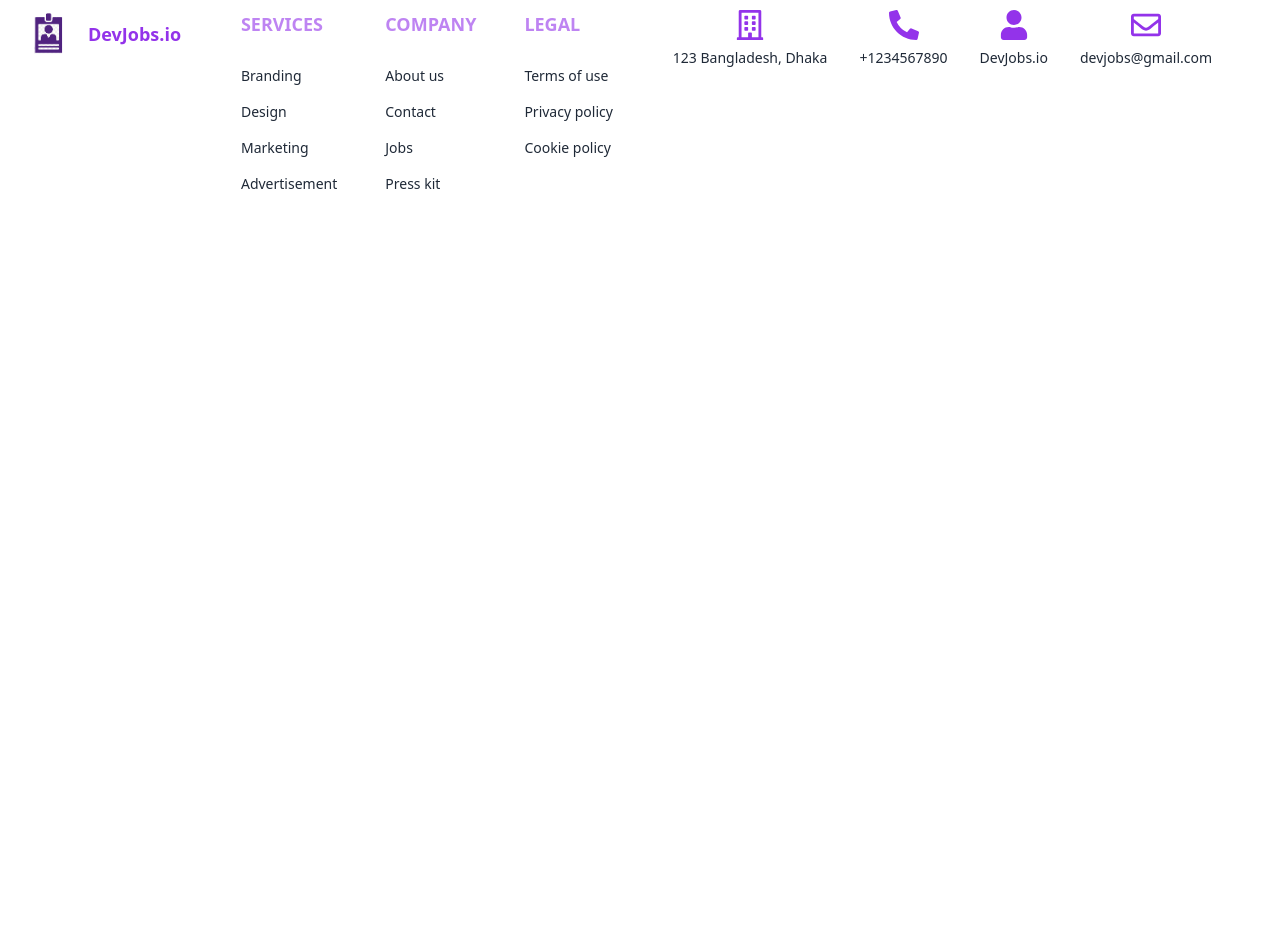
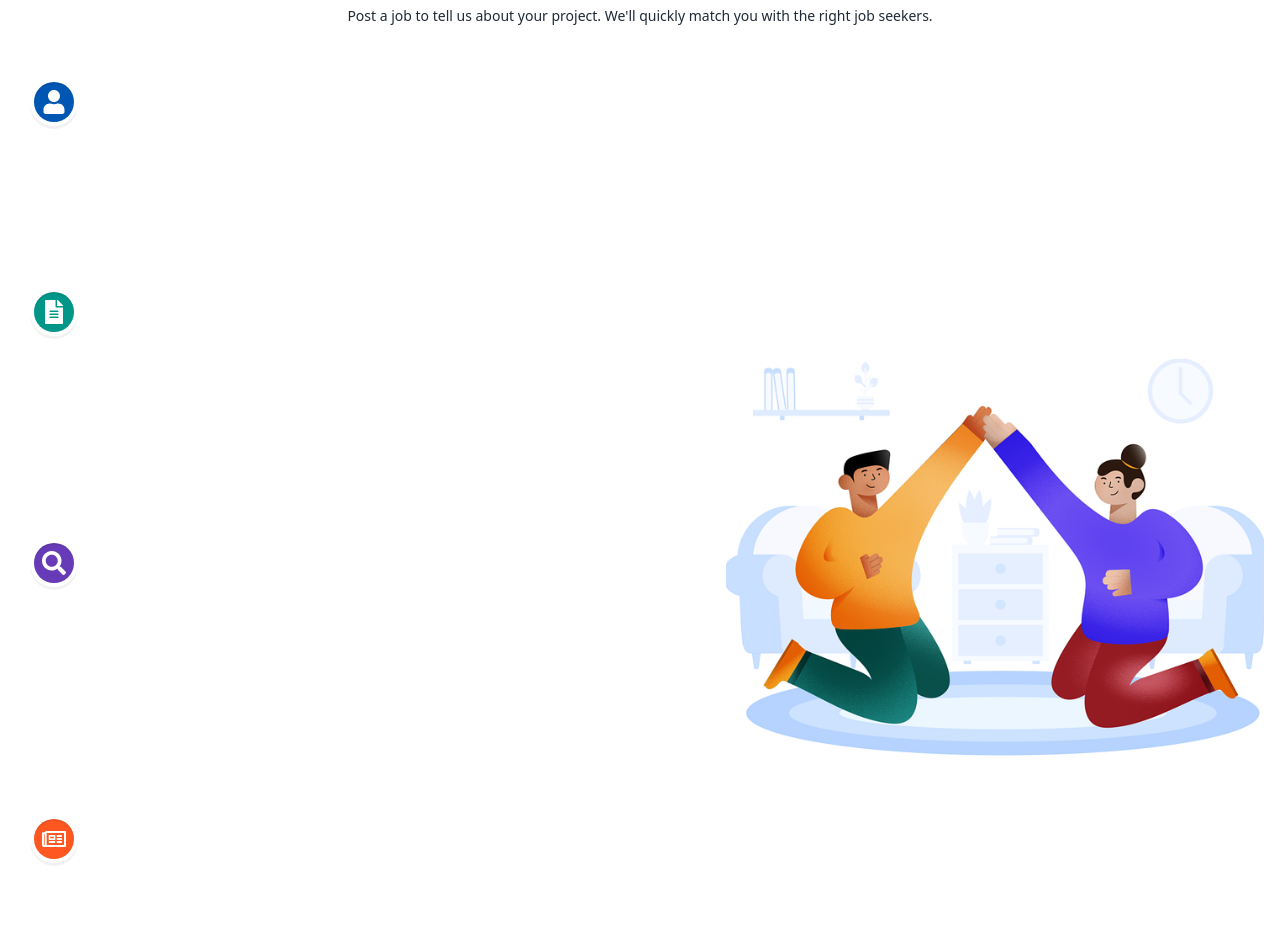
Before and after one commit to Azmaineeeeeee/DevJobs.io, a React (Vite) app: page / in a window 1280 px wide. Shown: the part 1280-2232 px from the top of the page. Before the commit the page ends 1522 px from the top, so only its background shows below. Built offline with nearby package versions, Linux system fonts and the light colour scheme; no server answers.

Commit message:
Home Section

```diff
--- a/package.json
+++ b/package.json
@@ -25,6 +25,7 @@
     "react-router-dom": "^6.23.0",
     "react-tabs": "^6.0.2",
     "react-tooltip": "^5.26.4",
+    "react-vertical-timeline-component": "^3.6.0",
     "sort-by": "^1.2.0",
     "sweetalert2": "^11.11.0",
     "tooltip": "^1.6.1"
--- /dev/null
+++ b/src/Components/TimeLine.jsx
@@ -0,0 +1,79 @@
+import {
+  VerticalTimeline,
+  VerticalTimelineElement,
+} from "react-vertical-timeline-component";
+import "react-vertical-timeline-component/style.min.css";
+import { FaUser, FaRegNewspaper, FaSearch, FaFileAlt } from 'react-icons/fa';
+const TimeLine = () => {
+  return (
+    <div>
+
+
+
+          <VerticalTimeline layout="1-column">
+      <VerticalTimelineElement
+        className="vertical-timeline-element--work"
+        contentStyle={{ background: "#0056b3", color: "#fff" }}
+        contentArrowStyle={{ borderRight: "7px solid #0056b3" }}
+        iconStyle={{ background: "#0056b3", color: "#fff" }}
+        icon={<FaUser />}
+      >
+        <h3 className="vertical-timeline-element-title">Login</h3>
+        <p>
+          Users log in to access the platform's features, including job postings and tech blogs.
+        </p>
+      </VerticalTimelineElement>
+
+      <VerticalTimelineElement
+        className="vertical-timeline-element--work"
+        contentStyle={{ background: "#009688", color: "#fff" }}
+        contentArrowStyle={{ borderRight: "7px solid #009688" }}
+        iconStyle={{ background: "#009688", color: "#fff" }}
+        icon={<FaFileAlt />}
+      >
+        <h3 className="vertical-timeline-element-title">Job Posting</h3>
+        <p>
+          Hiring managers post job listings, specifying job titles, descriptions, and requirements.
+        </p>
+        <p>
+          Job postings include details such as salary, location, and application deadline.
+        </p>
+      </VerticalTimelineElement>
+
+      <VerticalTimelineElement
+        className="vertical-timeline-element--work"
+        contentStyle={{ background: "#673ab7", color: "#fff" }}
+        contentArrowStyle={{ borderRight: "7px solid #673ab7" }}
+        iconStyle={{ background: "#673ab7", color: "#fff" }}
+        icon={<FaSearch />}
+      >
+        <h3 className="vertical-timeline-element-title">Job Search</h3>
+        <p>
+          Job seekers explore available positions, filter by category, location, and experience level.
+        </p>
+        <p>
+          They can save favorite jobs, track applications, and receive notifications for new listings.
+        </p>
+      </VerticalTimelineElement>
+
+      <VerticalTimelineElement
+        className="vertical-timeline-element--work"
+        contentStyle={{ background: "#ff5722", color: "#fff" }}
+        contentArrowStyle={{ borderRight: "7px solid #ff5722" }}
+        iconStyle={{ background: "#ff5722", color: "#fff" }}
+        icon={<FaRegNewspaper />}
+      >
+        <h3 className="vertical-timeline-element-title">Tech Blogs</h3>
+        <p>
+          Users read informative tech blogs, articles, and industry news to stay updated with the latest trends.
+        </p>
+        <p>
+          Blogs cover topics such as coding tutorials, career advice, and product reviews.
+        </p>
+      </VerticalTimelineElement>
+    </VerticalTimeline>
+    </div>
+  );
+};
+
+export default TimeLine;
--- a/src/Pages/Home/Home.jsx
+++ b/src/Pages/Home/Home.jsx
@@ -2,6 +2,8 @@ import BannerHome from "../../Components/BannerHome";
 import JobTabs from "../../Components/JobTabs/JobTabs";
 import CountUpCards from "../../Components/CountUpCard"
 import BlogsPage from "../BlogsPage";
+import TimeLine from "../../Components/TimeLine";
+import image from "../../../public/b157fb9f9246b335ff09562abd2d478e.png"
 
 
 const Home = () => {
@@ -17,9 +19,21 @@ const Home = () => {
             <JobTabs></JobTabs>
             </div>
 
+            <h1 className="text-center text-3xl font-bold mt-4 p-6">How Does DevJobs.io Work?</h1>
+          <p className="text-center text-sm">Post a job to tell us about your project. We'll quickly match you with the right job seekers.</p>
+            <div className="p-4 mt-2 flex lg:flex-row flex-col justify-between items-center">
+            <div>
+            <TimeLine></TimeLine>
+            </div>
+            <div>
+                <img src={image}></img>
+            </div>
+            </div>
+
             <div className="text-center p-4 mt-2">
             <BlogsPage></BlogsPage>
             </div>
+
 
         </div>
     );
```
Also changed, not shown: public/b157fb9f9246b335ff09562abd2d478e.png (added), 1 other file (tests, documents, lock files or other folders).
